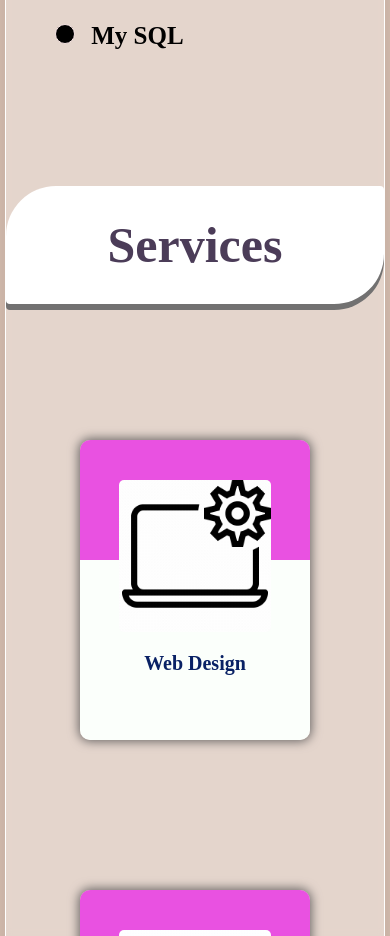
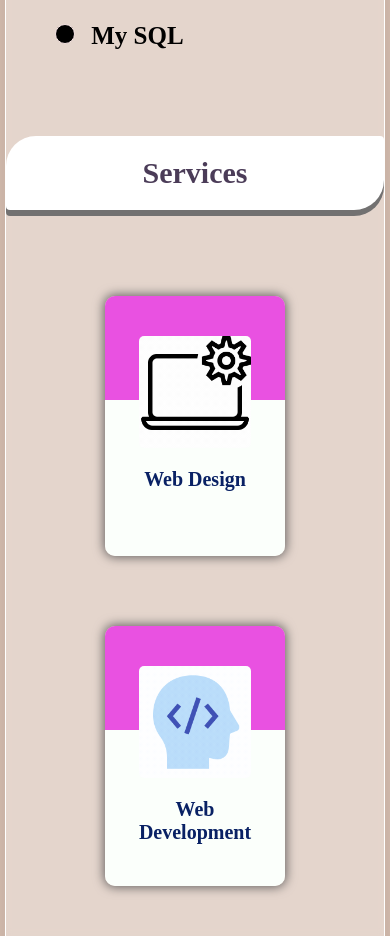
Before and after one commit to saifeuddin/Portfo, a Next.js app: page / in a window 390 px wide. Shown: the part 1400-2336 px from the top of the page. Built offline with nearby package versions, Linux system fonts and the light colour scheme; a web font is replaced by a local one.

Commit message:
services

```diff
--- a/styles/Services.module.css
+++ b/styles/Services.module.css
@@ -12,7 +12,7 @@
 
 .wrapper {
     width: 900px;
-    max-width: 96%;
+    max-width: 100%;
     margin: 0 auto;
 }
 
@@ -83,3 +83,60 @@
     object-fit: cover;
     border-radius: 5px;
 }
+
+
+
+
+
+
+
+
+
+
+
+
+
+@media screen and (max-width: 992px) {
+
+    .title {
+        border-radius: 30px 4px;
+        font-size: 35px;
+        margin: 0px 0 50px 0;
+        padding: 25px 0;
+    }
+
+    .service {
+        gap: 100px 50px;
+    }
+
+    .single {
+        width: 200px;
+        height: 260px;
+    }
+}
+
+
+
+
+
+
+
+
+
+
+
+@media screen and (max-width: 550px) {
+
+    .title {
+        font-size: 30px;
+        padding: 20px 0;
+    }
+
+    .service {
+        gap: 70px 30px;
+    }
+
+    .single {
+        width: 180px;
+    }
+}
```
